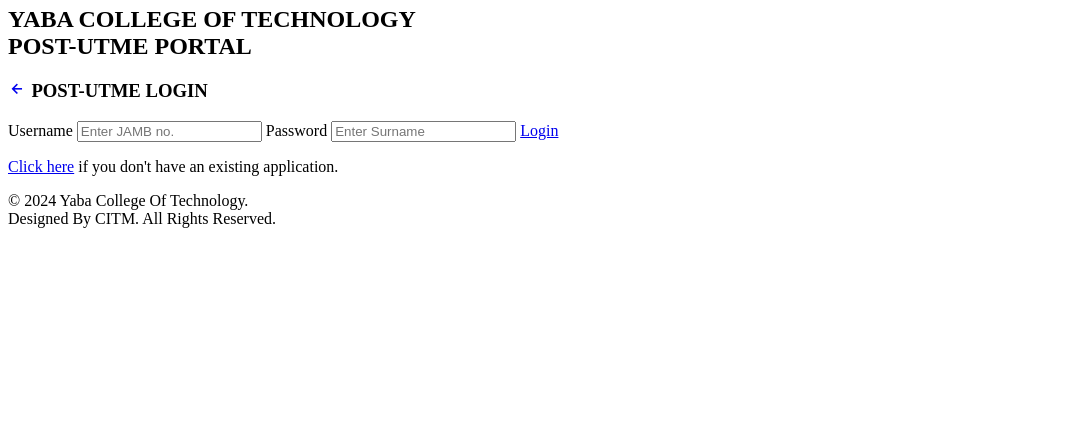
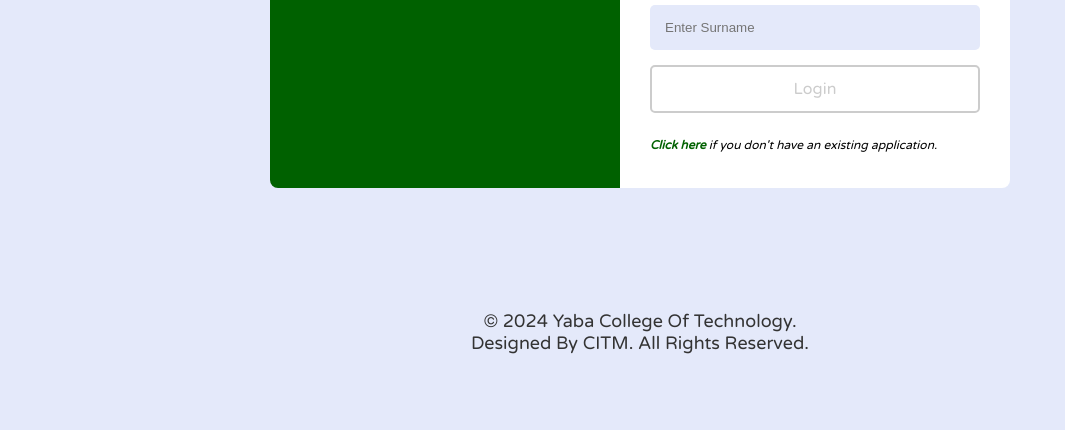
Before and after one commit to Aragahpaul/applicantLogin, a plain HTML site: page pages/continueApp.html in a window 1280 px wide. Shown: the part 370-800 px from the top of the page, without its empty margins (0-1065 px from the left). Drawn offline with nearby package versions, Linux system fonts and the light colour scheme; the site is published under a folder, as on GitHub Pages, so addresses that start at the root find nothing; files whose address does not match are found by name.

Commit message:
made changes1

```diff
--- a/pages/continueApp.html
+++ b/pages/continueApp.html
@@ -18,7 +18,7 @@
     />
     <title>Continue Application</title>
 
-    <link rel="stylesheet" href="/style.css" />
+    <link rel="stylesheet" href="../style.css" />
   </head>
   <body>
     <div class="container">
```
Also changed, not shown: pages/Newapplicant.html (+2 -2 lines).
